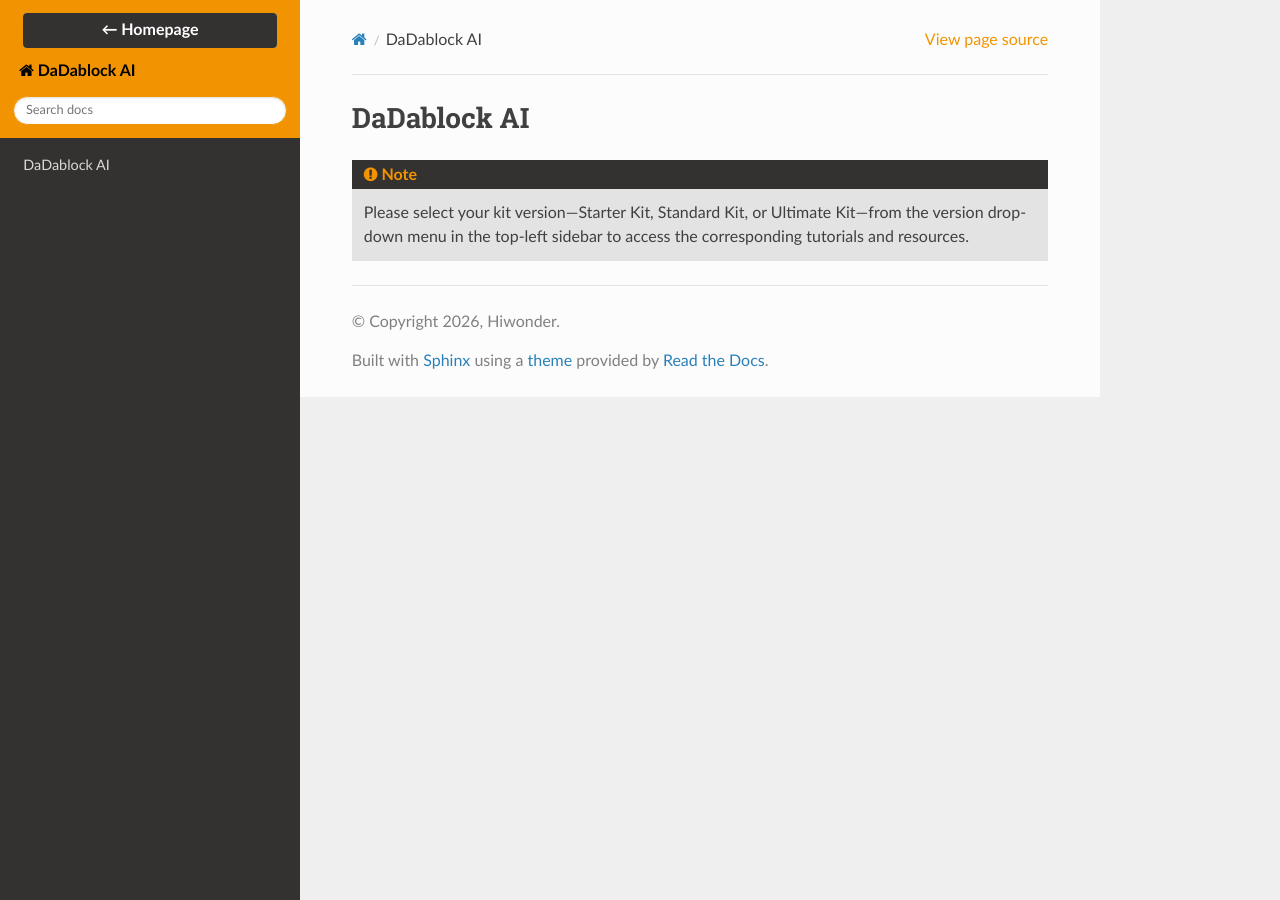
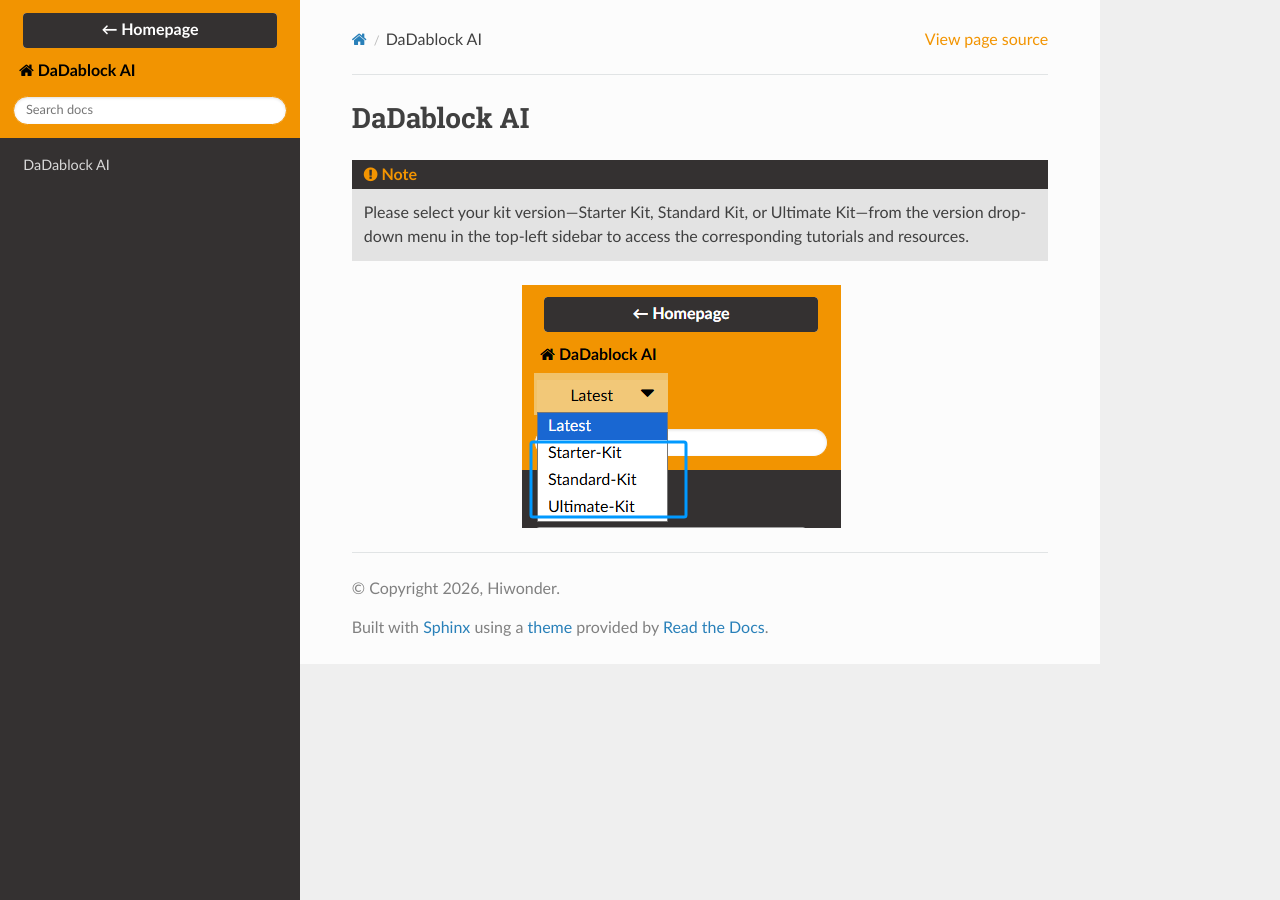
Before and after one commit to Hiwonder-docs/DaDablock-AI, a Sphinx documentation site: the page built from source/index.rst, in a window 1280 px wide. Built offline with Sphinx 7.4.7 and the Read the Docs theme 3.1.0, drawn with Linux system fonts in a browser that asks for light colours.

Commit message:
内容修改

```diff
--- a/source/index.rst
+++ b/source/index.rst
@@ -6,3 +6,7 @@ DaDablock AI
    Please select your kit version—Starter Kit, Standard Kit, or Ultimate
    Kit—from the version drop-down menu in the top-left sidebar to access
    the corresponding tutorials and resources.
+
+.. image:: _static/media/57D2DD0CD31C21C087E9D8E1255B8A35.png
+   :alt: DaDablock AI
+   :align: center
```
Also changed, not shown: source/_static/media/57D2DD0CD31C21C087E9D8E1255B8A35.png (added).
